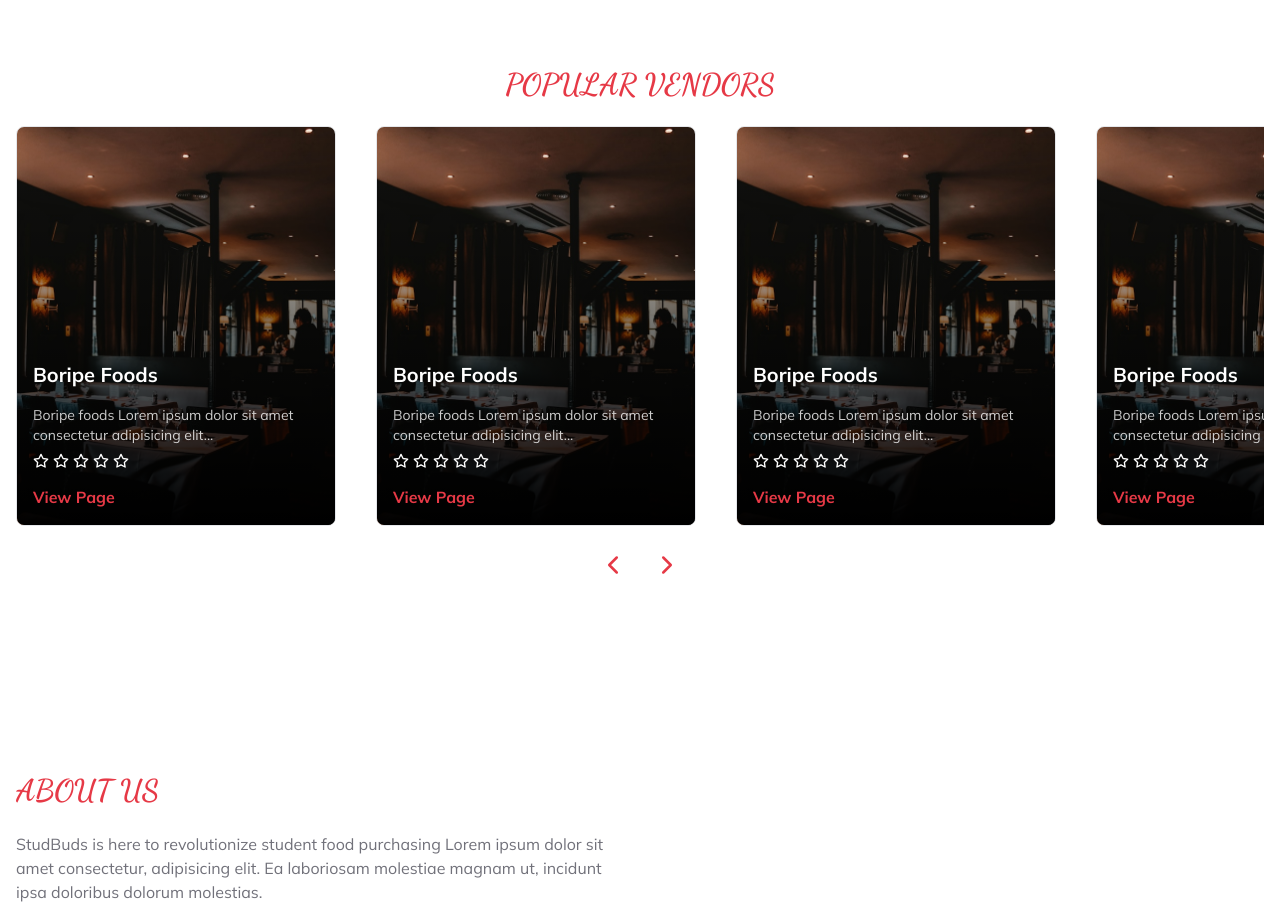
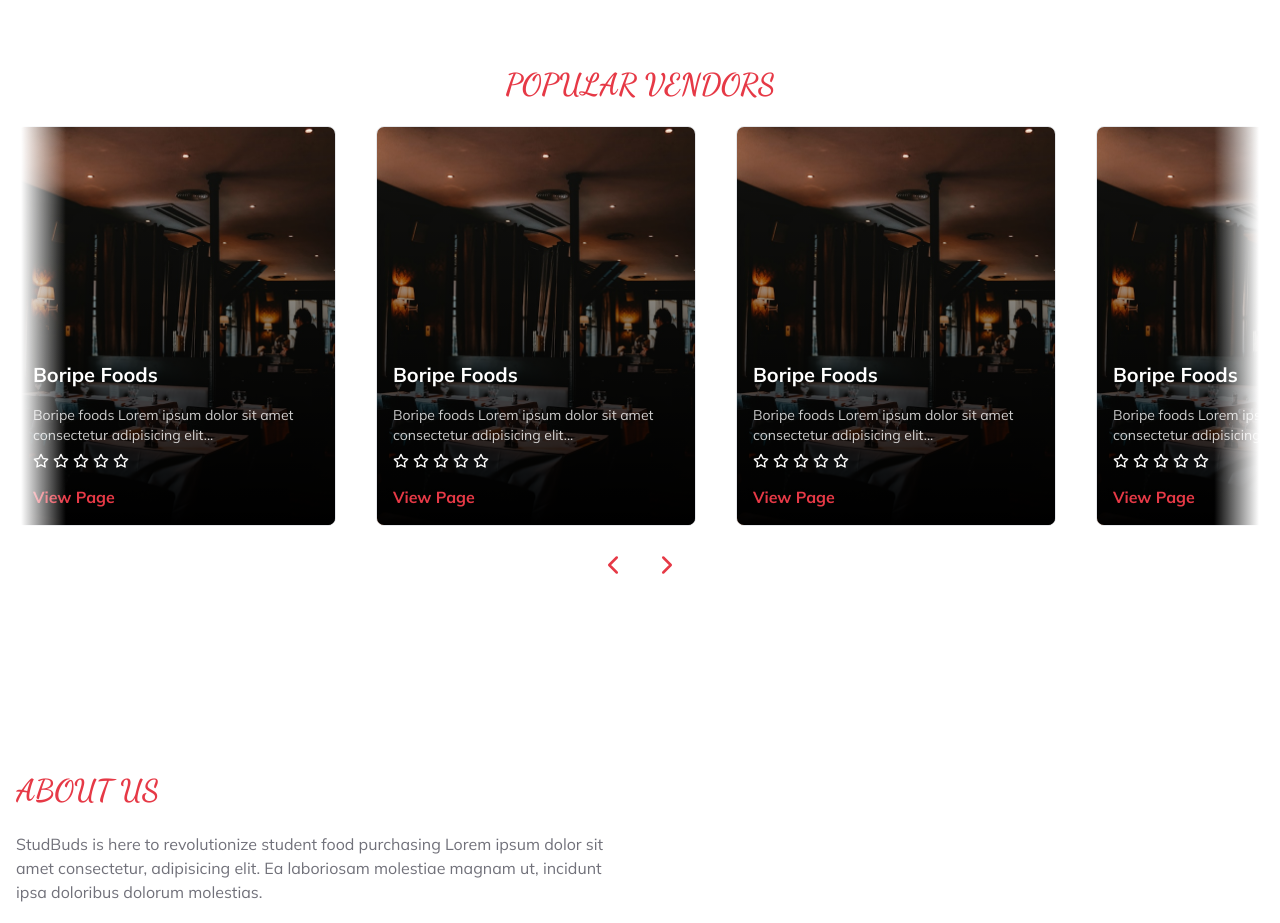
Before and after one commit to benjaminnkem/stud-buy, a Next.js app: page / in a window 1280 px wide. Shown: the part 1820-2743 px from the top of the page. Built offline with nearby package versions, Linux system fonts and the light colour scheme.

Commit message:
feat: added fading effect

```diff
--- a/components/UI/Home/vendors.tsx
+++ b/components/UI/Home/vendors.tsx
@@ -13,10 +13,8 @@ const Vendors = () => {
       <h3 className={`text-deepRed ${dancingScript.className} font-extrabold text-center uppercase text-3xl`}>
         Popular Vendors
       </h3>
-      <div
-        className="flex items-center gap-10 scroll-smooth hide-scroll overflow-x-auto relative select-none"
-        ref={sliderRef}
-      >
+      <div className="fade-effect relative">
+        <div className="flex items-center gap-10 scroll-smooth hide-scroll overflow-x-auto select-none" ref={sliderRef}>
           {Array.from({ length: 10 }).map((_, id) => (
             <div key={id} className="h-[25rem] border rounded-lg min-w-[20rem] relative overflow-hidden">
               <Image
@@ -26,7 +24,6 @@ const Vendors = () => {
                 height={500}
                 className="w-full h-full object-cover"
               />
-
               <div className="absolute top-0 left-0 w-full h-full bg-gradient-to-t text-white from-black flex items-end p-4">
                 <div className="space-y-4">
                   <p className="font-bold text-xl">Boripe Foods</p>
@@ -48,6 +45,7 @@ const Vendors = () => {
             </div>
           ))}
         </div>
+      </div>
       <div className="flex items-center justify-center text-deepRed gap-6">
         <ChevronLeft className="cursor-pointer" size={30} onClick={slideLeft} />
         <ChevronRight className="cursor-pointer" size={30} onClick={slideRight} />
--- a/public/globals.css
+++ b/public/globals.css
@@ -27,7 +27,7 @@ body {
   color: rgb(var(--foreground-rgb));
   background: rgb(var(--background));
   transition: color 0.3s, background-color 0.3s;
-  user-select: none;
+  /* user-select: none; */
 }
 
 @layer utilities {
@@ -39,3 +39,25 @@ body {
 .hide-scroll::-webkit-scrollbar {
   display: none;
 }
+
+.fade-effect::before {
+  content: "";
+  position: absolute;
+  top: 0;
+  left: 0;
+  width: 50px;
+  height: 100%;
+  background: linear-gradient(to right, #fff 10%, #ffffff00);
+  z-index: 10;
+}
+
+.fade-effect::after {
+  content: "";
+  position: absolute;
+  right: 0;
+  top: 0;
+  width: 50px;
+  height: 100%;
+  background: linear-gradient(to left, #fff 10%, #ffffff00);
+  z-index: 10;
+}
```
Lines whose indentation alone changed are shown as unchanged.
